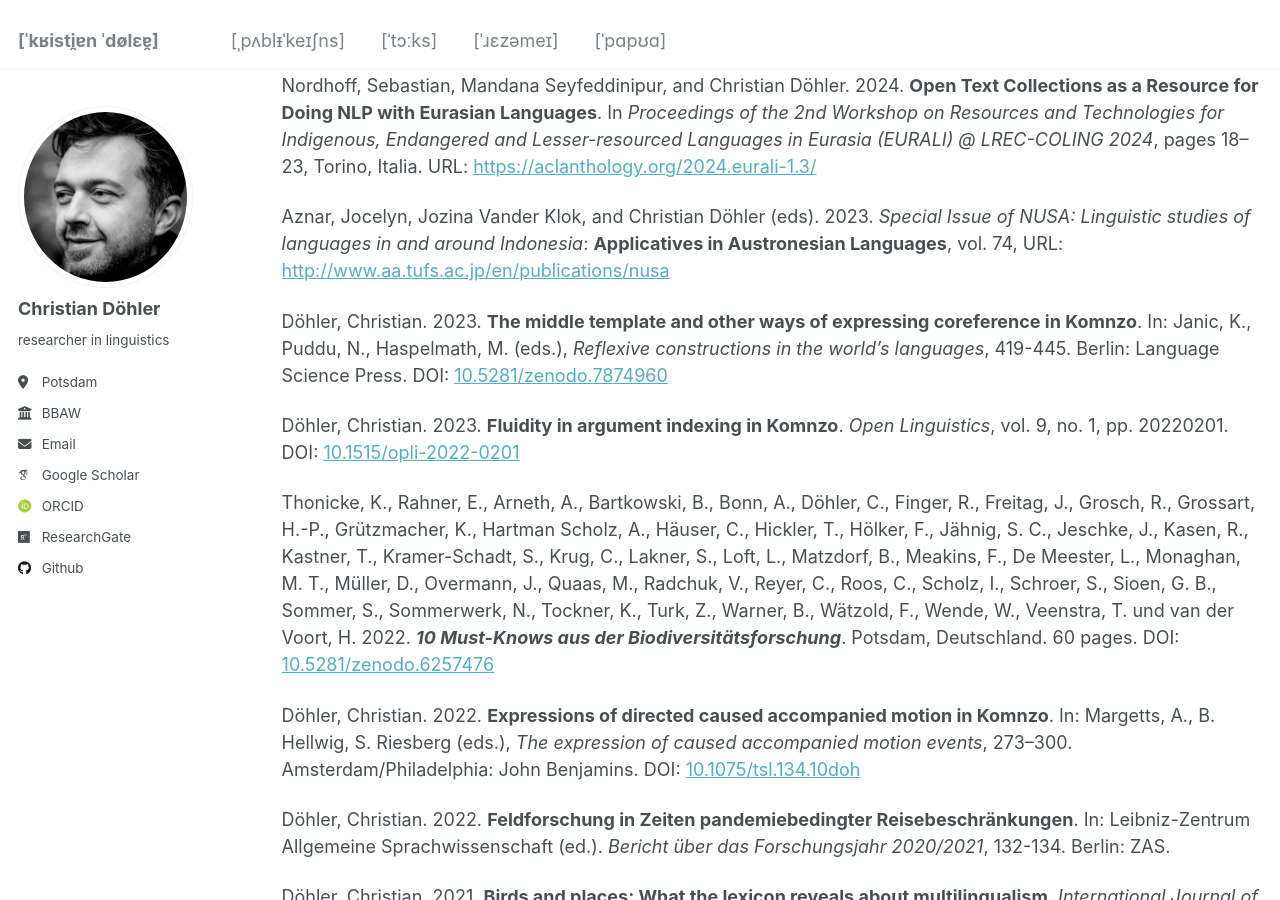
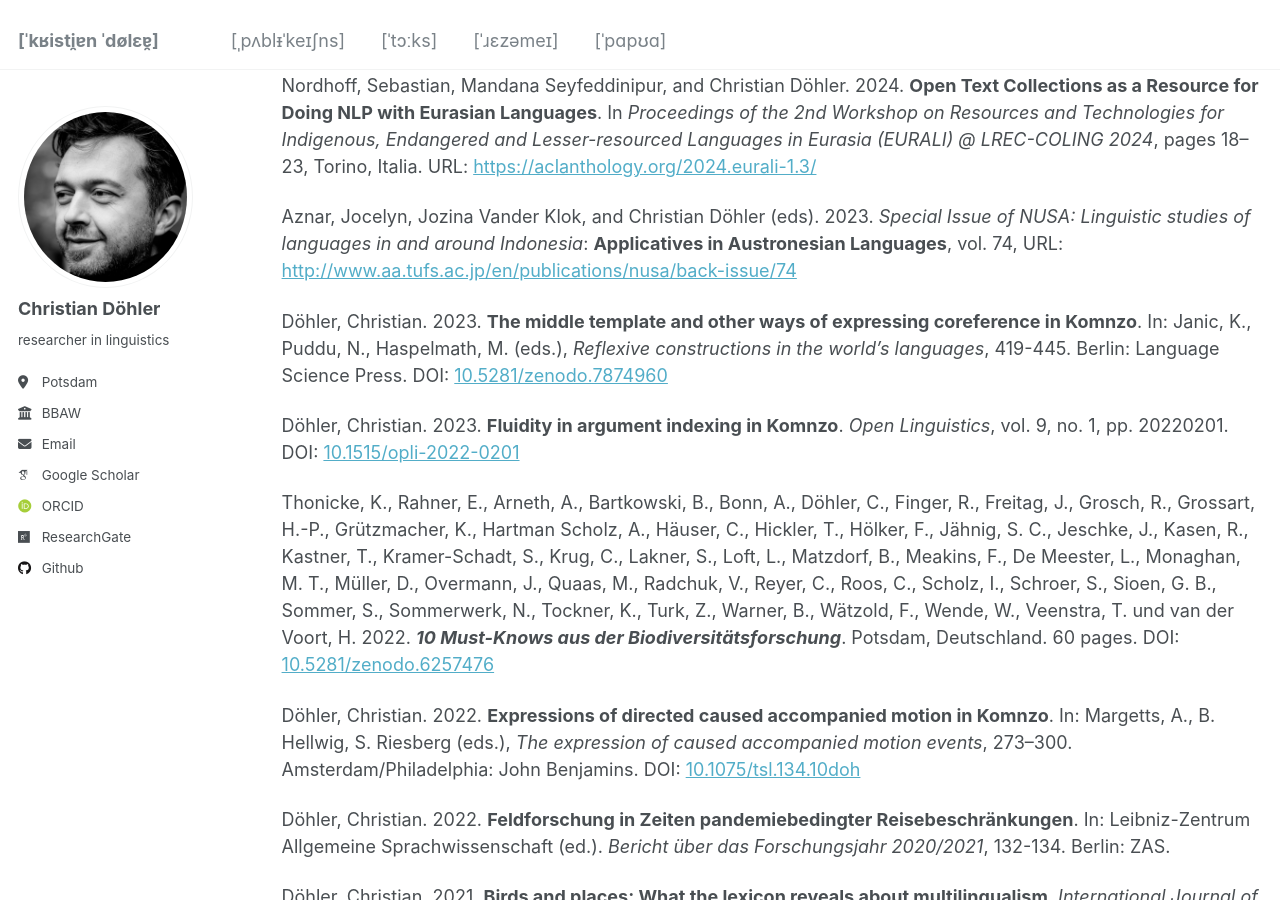
Before and after one commit to chrdoe/chrdoe.github.io, a Jekyll site: the page built from _pages/publications.md, in a window 1280 px wide and 900 px high, scrolled down 960 px. Built offline with Jekyll 4.4.1, drawn with Linux system fonts in a browser that asks for light colours; some web fonts are replaced; part of the change alters nothing that is shown.

Commit message:
Update publications.md

```diff
--- a/_pages/publications.md
+++ b/_pages/publications.md
@@ -34,7 +34,7 @@ Barth, Danielle, Nicholas Evans, Sonja Gipper, Stefan Schnell, Henrik Bergqvist,
 
 Nordhoff, Sebastian, Mandana Seyfeddinipur, and Christian Döhler. 2024. **Open Text Collections as a Resource for Doing NLP with Eurasian Languages**. In *Proceedings of the 2nd Workshop on Resources and Technologies for Indigenous, Endangered and Lesser-resourced Languages in Eurasia (EURALI) @ LREC-COLING 2024*, pages 18–23, Torino, Italia. URL: [https://aclanthology.org/2024.eurali-1.3/](https://aclanthology.org/2024.eurali-1.3/)
 
-Aznar, Jocelyn, Jozina Vander Klok, and Christian Döhler (eds). 2023. *Special Issue of NUSA: Linguistic studies of languages in and around Indonesia*: **Applicatives in Austronesian Languages**, vol. 74, URL: [http://www.aa.tufs.ac.jp/en/publications/nusa](http://www.aa.tufs.ac.jp/en/publications/nusa)
+Aznar, Jocelyn, Jozina Vander Klok, and Christian Döhler (eds). 2023. *Special Issue of NUSA: Linguistic studies of languages in and around Indonesia*: **Applicatives in Austronesian Languages**, vol. 74, URL: [http://www.aa.tufs.ac.jp/en/publications/nusa/back-issue/74](http://www.aa.tufs.ac.jp/en/publications/nusa/back-issue/74)
 
 Döhler, Christian. 2023. **The middle template and other ways of expressing coreference in Komnzo**. In: Janic, K., Puddu, N., Haspelmath, M. (eds.), *Reflexive constructions in the world's languages*, 419-445. Berlin: Language Science Press. DOI: [10.5281/zenodo.7874960](https://doi.org/10.5281/zenodo.7874960)
 
```
